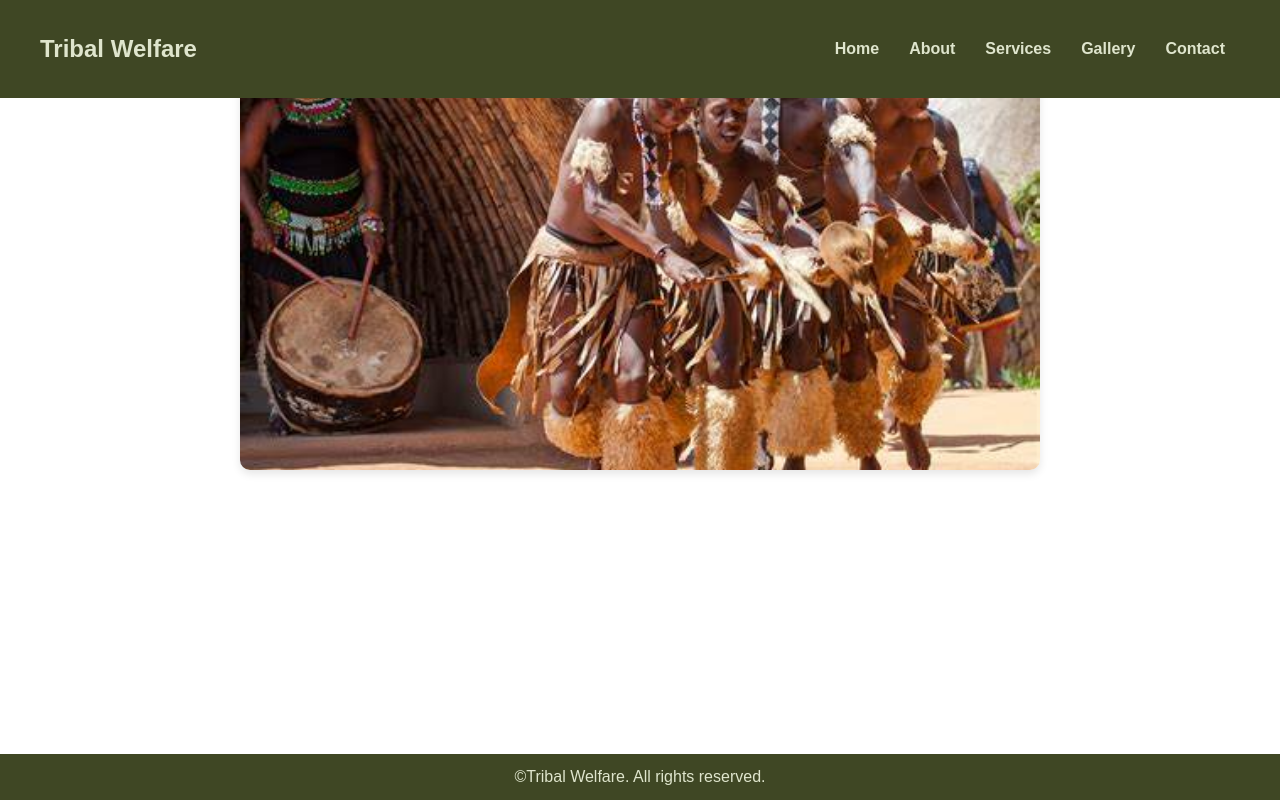
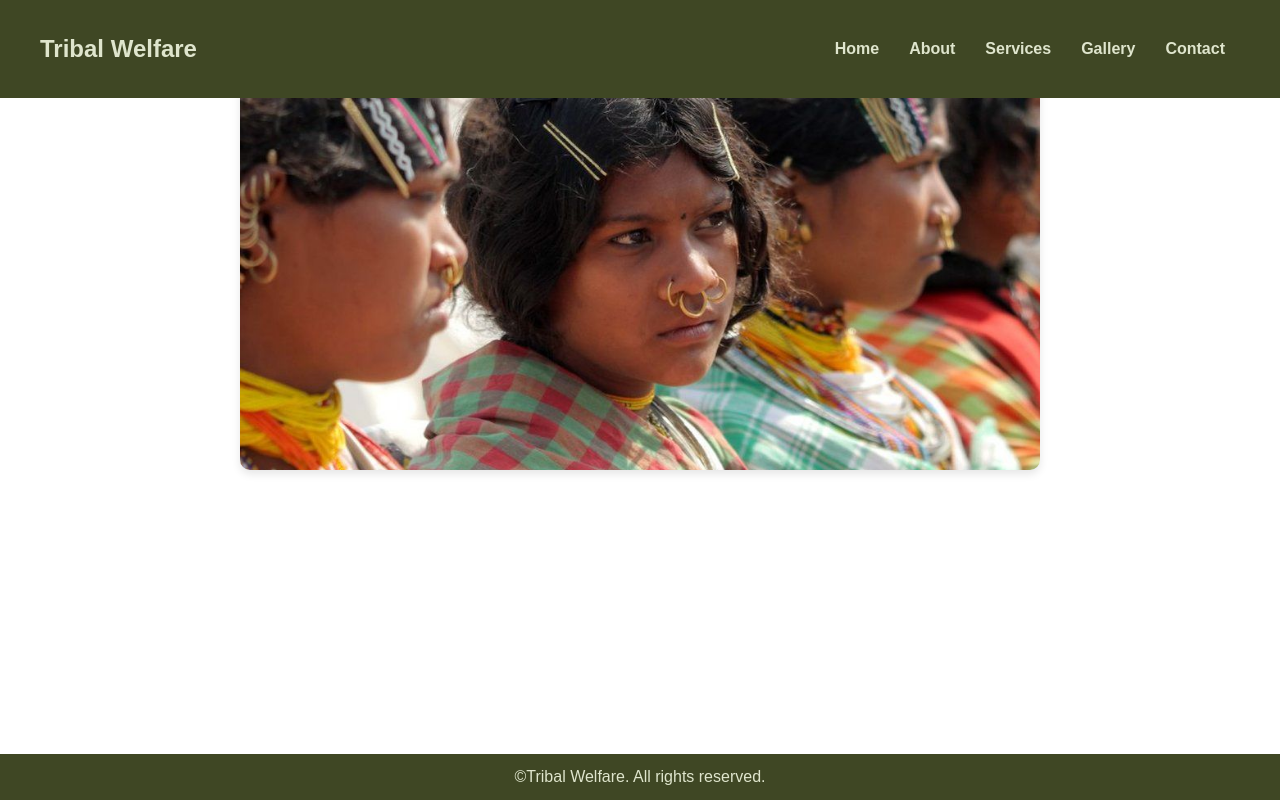
Before and after one commit to Jeswanth-009/Hackathon, a plain HTML site: page index.htm in a window 1280 px wide. Drawn offline with Linux system fonts and the light colour scheme.

Commit message:
Add files via upload

```diff
--- a/index.htm
+++ b/index.htm
@@ -26,7 +26,7 @@
     <main>
         <section id="image-section" class="section">
             <div class="container">
-                <img src="OIP.jfif" alt="Tribal Community" class="main-image">
+                <img src="WhatsApp Image 2023-11-22 at 8.36.58 PM.jpeg" alt="Tribal Community" class="main-image">
             </div>
         </section>
 
```
Also changed, not shown: WhatsApp Image 2023-11-22 at 8.36.58 PM.jpeg (added).
